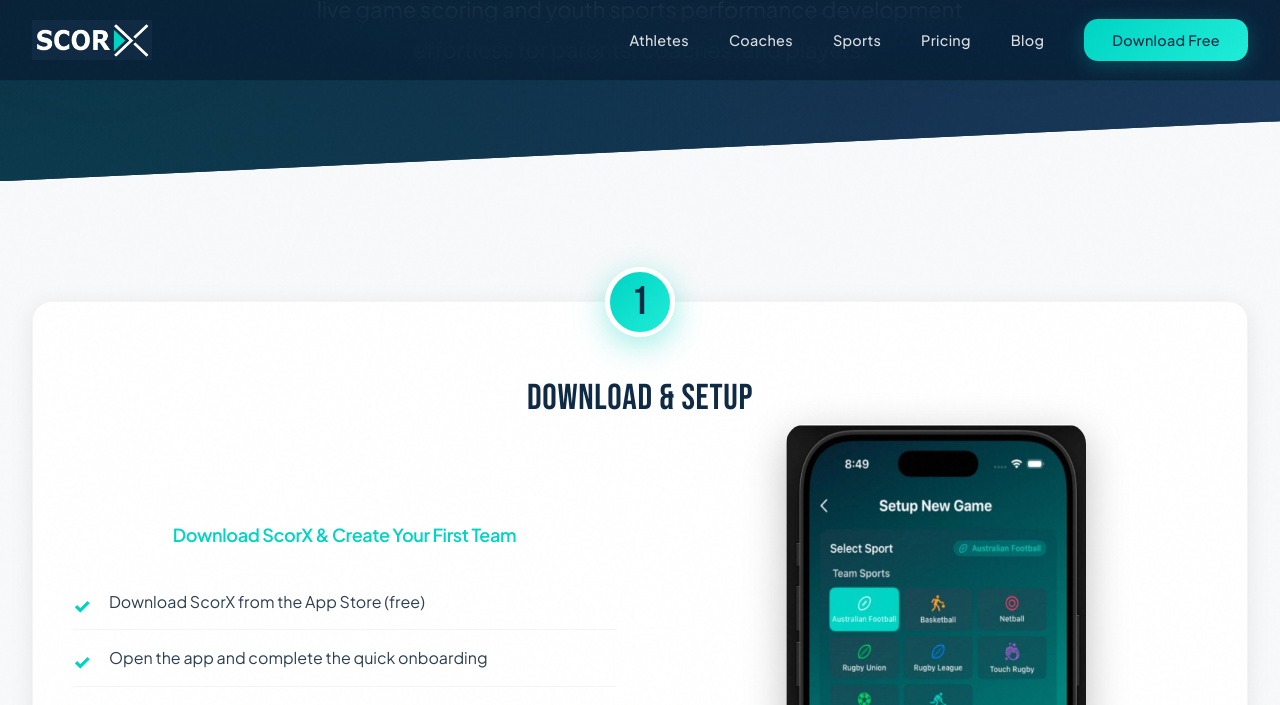
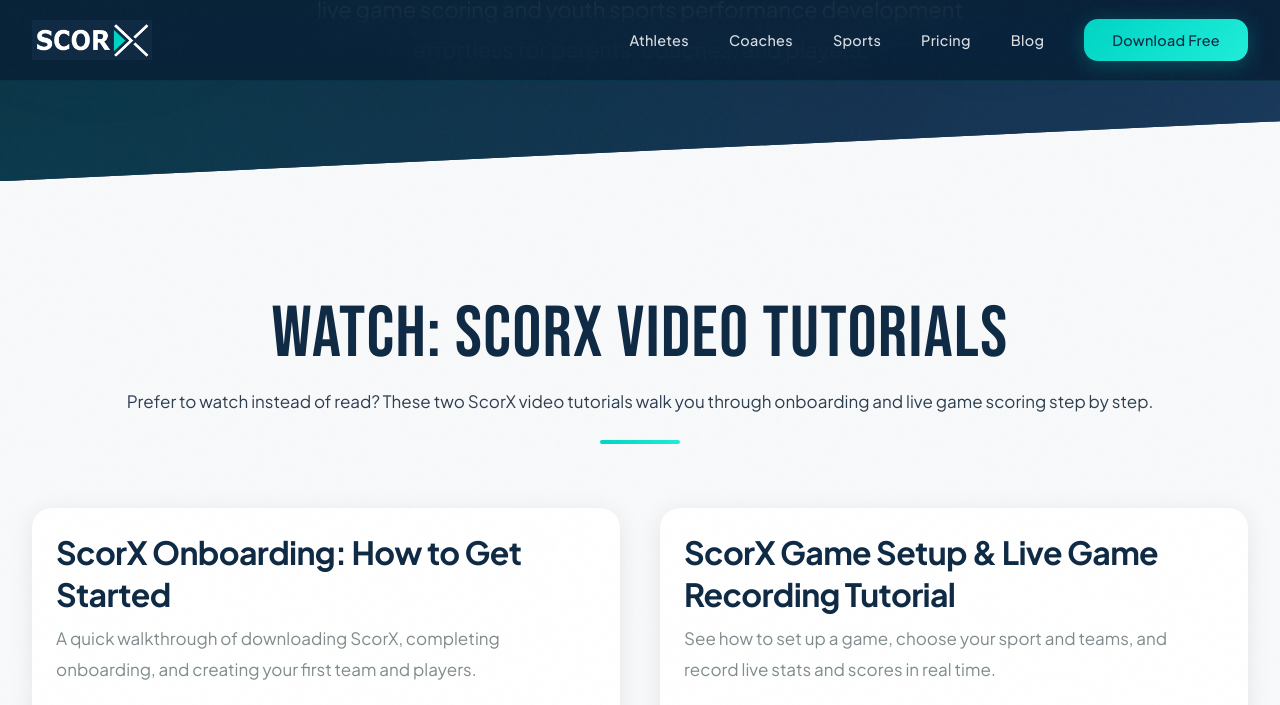
Before and after one commit to twineappdev-scorx/scorx-website, a Jekyll site: the page built from how-it-works.html, in a window 1280 px wide and 1400 px high, scrolled down 536 px. Shown: the top 705 px of the window. Built offline with Jekyll 4.4.1, drawn with Linux system fonts in a browser that asks for light colours; some of the changed text lies outside the part shown; grey boxes are pictures that could not be loaded.

Commit message:
Add ScorX onboarding and game setup video tutorials to how-it-works page
Embeds both YouTube tutorials with responsive privacy-enhanced iframes,
descriptive titles/anchor text, and VideoObject schema markup for SEO.

Co-Authored-By: Claude Sonnet 5 <noreply@anthropic.com>
Claude-Session: https://claude.ai/code/session_01FXrjVu2dXmD5aiDkKXzN7x

```diff
--- a/css/style.css
+++ b/css/style.css
@@ -2897,6 +2897,50 @@ footer::before {
   box-shadow: 0 20px 60px rgba(0, 212, 196, 0.3);
 }
 
+/* Video Tutorials */
+.video-tutorials-grid {
+  display: grid;
+  grid-template-columns: repeat(auto-fit, minmax(340px, 1fr));
+  gap: 2.5rem;
+  max-width: var(--container-max-width);
+  margin: 0 auto;
+}
+
+.video-tutorial-card {
+  background: white;
+  border-radius: var(--card-corner-radius);
+  padding: 1.5rem;
+  box-shadow: var(--shadow-card);
+}
+
+.video-tutorial-card h3 {
+  color: var(--scorx-deep-navy);
+  margin-bottom: 0.5rem;
+}
+
+.video-tutorial-card p {
+  color: var(--scorx-medium-gray);
+  margin-bottom: 1.25rem;
+}
+
+.video-wrapper {
+  position: relative;
+  width: 100%;
+  padding-top: 56.25%; /* 16:9 */
+  border-radius: 12px;
+  overflow: hidden;
+  background: var(--scorx-deep-navy);
+}
+
+.video-wrapper iframe {
+  position: absolute;
+  top: 0;
+  left: 0;
+  width: 100%;
+  height: 100%;
+  border: 0;
+}
+
 /* Feature Demonstration Cards */
 .feature-demo {
   display: grid;
--- a/how-it-works.html
+++ b/how-it-works.html
@@ -34,6 +34,36 @@ permalink: /how-it-works.html
     <link rel="icon" type="image/png" sizes="32x32" href="./images/favicon32.png">
     <link rel="shortcut icon" href="./images/favicon32.png">
     <link rel="apple-touch-icon" href="./images/favicon192.png">
+
+    <!-- Structured Data / Schema.org - Video Tutorials -->
+    <script type="application/ld+json">
+    {
+      "@context": "https://schema.org",
+      "@type": "ItemList",
+      "itemListElement": [
+        {
+          "@type": "VideoObject",
+          "position": 1,
+          "name": "ScorX Onboarding: How to Get Started",
+          "description": "A step-by-step walkthrough of the ScorX app onboarding process — downloading the app, completing setup, and creating your first team.",
+          "thumbnailUrl": "https://i.ytimg.com/vi/t8MmUM8O0G0/hqdefault.jpg",
+          "uploadDate": "2025-01-01",
+          "contentUrl": "https://youtu.be/t8MmUM8O0G0",
+          "embedUrl": "https://www.youtube-nocookie.com/embed/t8MmUM8O0G0"
+        },
+        {
+          "@type": "VideoObject",
+          "position": 2,
+          "name": "ScorX Game Setup & Live Game Recording Tutorial",
+          "description": "Learn how to set up a game and record live stats in ScorX, from selecting your sport and teams to scoring in real time.",
+          "thumbnailUrl": "https://i.ytimg.com/vi/aYxEhSU8YTY/hqdefault.jpg",
+          "uploadDate": "2025-01-01",
+          "contentUrl": "https://youtu.be/aYxEhSU8YTY",
+          "embedUrl": "https://www.youtube-nocookie.com/embed/aYxEhSU8YTY"
+        }
+      ]
+    }
+    </script>
 </head>
 <body>
     <header>
@@ -58,6 +88,46 @@ permalink: /how-it-works.html
         <div class="hero-content">
             <h1>Track Kids' Sports Stats & Record Game Scores in 4 Simple Steps</h1>
             <p class="tagline">ScorX is the app to track your child's sports performance—making live game scoring and youth sports performance development effortless for parents, coaches, and players.</p>
+        </div>
+    </section>
+
+    <!-- VIDEO TUTORIALS SECTION -->
+    <section>
+        <div class="section-inner">
+            <div class="section-title">
+                <h2>Watch: ScorX Video Tutorials</h2>
+                <p>Prefer to watch instead of read? These two ScorX video tutorials walk you through onboarding and live game scoring step by step.</p>
+            </div>
+
+            <div class="video-tutorials-grid">
+                <div class="video-tutorial-card">
+                    <h3>ScorX Onboarding: How to Get Started</h3>
+                    <p>A quick walkthrough of downloading ScorX, completing onboarding, and creating your first team and players.</p>
+                    <div class="video-wrapper">
+                        <iframe
+                            src="https://www.youtube-nocookie.com/embed/t8MmUM8O0G0"
+                            title="ScorX Onboarding: How to Get Started"
+                            loading="lazy"
+                            allow="accelerometer; autoplay; clipboard-write; encrypted-media; gyroscope; picture-in-picture; web-share"
+                            allowfullscreen></iframe>
+                    </div>
+                    <p style="margin-top: 1rem; margin-bottom: 0;"><a href="https://youtu.be/t8MmUM8O0G0" target="_blank" rel="noopener">Watch "ScorX Onboarding: How to Get Started" on YouTube</a></p>
+                </div>
+
+                <div class="video-tutorial-card">
+                    <h3>ScorX Game Setup & Live Game Recording Tutorial</h3>
+                    <p>See how to set up a game, choose your sport and teams, and record live stats and scores in real time.</p>
+                    <div class="video-wrapper">
+                        <iframe
+                            src="https://www.youtube-nocookie.com/embed/aYxEhSU8YTY"
+                            title="ScorX Game Setup and Game Recording Tutorial"
+                            loading="lazy"
+                            allow="accelerometer; autoplay; clipboard-write; encrypted-media; gyroscope; picture-in-picture; web-share"
+                            allowfullscreen></iframe>
+                    </div>
+                    <p style="margin-top: 1rem; margin-bottom: 0;"><a href="https://youtu.be/aYxEhSU8YTY" target="_blank" rel="noopener">Watch "ScorX Game Setup and Game Recording Tutorial" on YouTube</a></p>
+                </div>
+            </div>
         </div>
     </section>
 
```
